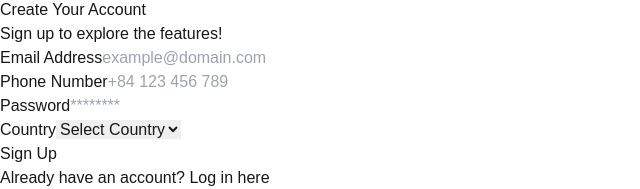
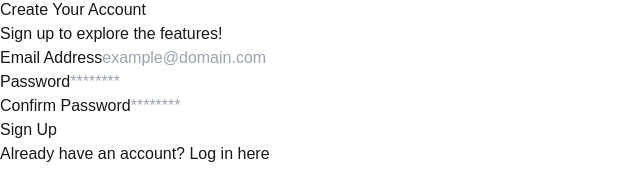
Before and after one commit to TranNam2000/webcoin, a Next.js app: page /register in a window 1280 px wide. Shown: the part 302-491 px from the top of the page, without its empty margins (0-640 px from the left). Built offline with nearby package versions, Linux system fonts and the light colour scheme.

Commit message:
fix lỗi

```diff
--- a/package.json
+++ b/package.json
@@ -33,6 +33,7 @@
     "react-chartjs-2": "^5.3.0",
     "react-dom": "^19.0.0",
     "react-financial-charts": "^2.0.1",
+    "react-router-dom": "^7.1.3",
     "recharts": "^2.15.0",
     "resend": "^4.0.1"
   },
--- a/src/app/register/page.tsx
+++ b/src/app/register/page.tsx
@@ -1,39 +1,40 @@
 'use client';
 import { useState } from 'react';
 import { useRouter } from 'next/navigation';
-
 
 export default function Register() {
   const router = useRouter();
 
   const [formData, setFormData] = useState({
     email: '',
-    phone: '',
     password: '',
-    country: '',
+    confirmPassword: '',
   });
   const [successMessage, setSuccessMessage] = useState('');
   const [error, setError] = useState('');
   const [loading, setLoading] = useState(false);
 
-  const countries = ['Vietnam', 'United States', 'Japan', 'Korea', 'China'];
-
-  const handleChange = (e: React.ChangeEvent<HTMLInputElement | HTMLSelectElement>) => {
+  const handleChange = (e: React.ChangeEvent<HTMLInputElement>) => {
     const { name, value } = e.target;
     setFormData((prev) => ({ ...prev, [name]: value }));
   };
 
-  const handleSubmit = async(e: { preventDefault: () => void; }) => {
+  const handleSubmit = async (e: { preventDefault: () => void; }) => {
     e.preventDefault();
-    const { email, phone, password, country } = formData;
+    const { email, password, confirmPassword } = formData;
 
     // Reset messages
     setError('');
     setSuccessMessage('');
 
     // Validation
-    if (!email || !phone || !password || !country) {
+    if (!email || !password || !confirmPassword) {
       setError('All fields are required!');
+      return;
+    }
+
+    if (password !== confirmPassword) {
+      setError('Passwords do not match!');
       return;
     }
 
@@ -47,7 +48,8 @@ export default function Register() {
           'Content-Type': 'application/json',
         },
         body: JSON.stringify({
-          formData
+          email,
+          password,
         }),
       });
 
@@ -56,25 +58,24 @@ export default function Register() {
       if (response.ok) {
         router.push('/login');
       } else {
-        setError(data.error || 'register failed');
+        setError(data.error || 'Registration failed');
       }
     } catch (err) {
       setError('Connection error');
     } finally {
       setLoading(false);
     }
-
   };
 
   return (
     <div className="min-h-screen flex items-center justify-center bg-white px-4 sm:px-6 lg:px-8">
-      <div className="max-w-md w-full space-y-8 bg-white p-8 rounded-xl shadow-xl">
+      <div className="max-w-md w-full space-y-8 bg-white p-8 rounded-xl shadow-2xl">
         {/* Image */}
         <div className="flex justify-center mb-6">
           <img
             src="https://tailwindui.com/plus/img/logos/mark.svg?color=indigo&shade=600"
             alt="Registration Logo"
-            className="mx-auto h-10 w-auto" />
+            className="mx-auto h-12 w-auto" />
         </div>
 
         <div className="text-center">
@@ -97,26 +98,7 @@ export default function Register() {
               value={formData.email}
               onChange={handleChange}
               placeholder="example@domain.com"
-              className="mt-2 block w-full rounded-lg border border-gray-300 px-4 py-2 focus:outline-none focus:ring-2 focus:ring-indigo-500 focus:border-indigo-500 transition duration-300"
-              required
-            />
-          </div>
-
-          {/* Phone */}
-          <div>
-            <label
-              htmlFor="phone"
-              className={`block text-sm font-medium ${formData.phone ? 'text-black' : 'text-gray-700'}`}
-            >
-              Phone Number
-            </label>
-            <input
-              type="tel"
-              name="phone"
-              value={formData.phone}
-              onChange={handleChange}
-              placeholder="+84 123 456 789"
-              className="mt-2 block w-full rounded-lg border border-gray-300 px-4 py-2 focus:outline-none focus:ring-2 focus:ring-indigo-500 focus:border-indigo-500 transition duration-300"
+              className="mt-2 block w-full rounded-lg border border-gray-300 px-4 py-2 text-black focus:outline-none focus:ring-2 focus:ring-indigo-500 focus:border-indigo-500 transition duration-300"
               required
             />
           </div>
@@ -135,34 +117,28 @@ export default function Register() {
               value={formData.password}
               onChange={handleChange}
               placeholder="********"
-              className="mt-2 block w-full rounded-lg border border-gray-300 px-4 py-2 focus:outline-none focus:ring-2 focus:ring-indigo-500 focus:border-indigo-500 transition duration-300"
+              className="mt-2 block w-full rounded-lg border border-gray-300 px-4 py-2 text-black focus:outline-none focus:ring-2 focus:ring-indigo-500 focus:border-indigo-500 transition duration-300"
               required
             />
           </div>
 
+          {/* Confirm Password */}
           <div>
             <label
-              htmlFor="country"
-              className={`block text-sm font-medium ${formData.country ? 'text-black' : 'text-gray-700'}`}
+              htmlFor="confirmPassword"
+              className={`block text-sm font-medium ${formData.confirmPassword ? 'text-black' : 'text-gray-700'}`}
             >
-              Country
+              Confirm Password
             </label>
-            <select
-              name="country"
-              value={formData.country}
+            <input
+              type="password"
+              name="confirmPassword"
+              value={formData.confirmPassword}
               onChange={handleChange}
-              className="mt-2 block w-full rounded-lg border border-gray-300 px-4 py-2 focus:outline-none focus:ring-2 focus:ring-indigo-500 focus:border-indigo-500 transition duration-300"
+              placeholder="********"
+              className="mt-2 block w-full rounded-lg border border-gray-300 px-4 py-2 text-black focus:outline-none focus:ring-2 focus:ring-indigo-500 focus:border-indigo-500 transition duration-300"
               required
-            >
-              <option value="">Select Country</option>
-              {countries.map((country, index) => (
-                <option key={index} value={country}>
-                  {country}
-                </option>
-              ))}
-            </select>
-
-
+            />
           </div>
 
           {/* Error / Success Messages */}
```
Also changed, not shown: src/app/history/page.tsx (added, +49 -0 lines), src/app/login/page.tsx (+5 -5 lines), src/app/api/register/route.ts (renamed from src/app/api/resgiter/router.tsx), 1 other file (tests, documents, lock files or other folders).
